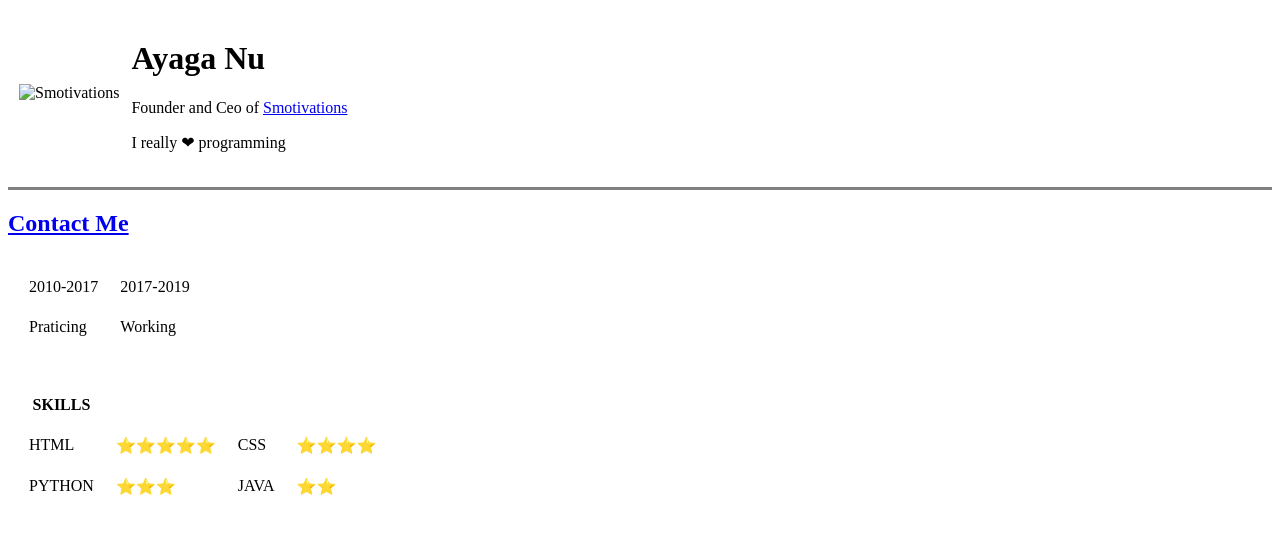
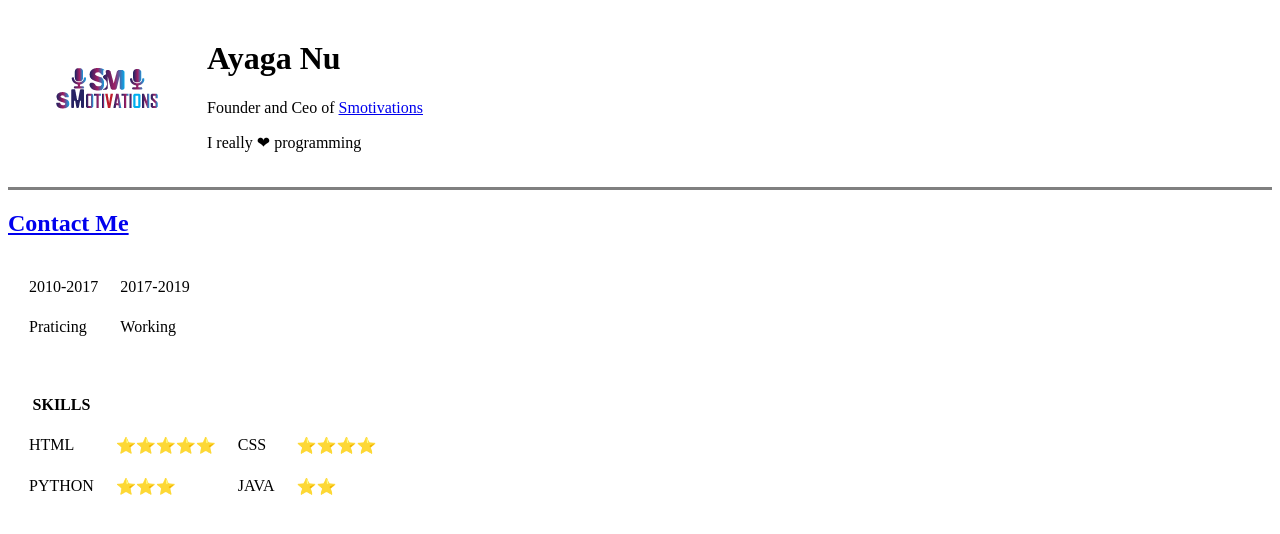
Before and after one commit to Ayagana/cv, a plain HTML site: page index.html in a window 1280 px wide. Drawn offline with Linux system fonts and the light colour scheme.

Commit message:
Update initial cv web files

```diff
--- a/index.html
+++ b/index.html
@@ -9,7 +9,7 @@
   <body>
     <table cellspacing="10">
       <tr>
-        <td><img src="icons/Title logo.png" alt="Smotivations" /></td>
+        <td><img src="Title logo.png" alt="Smotivations" /></td>
         <td>
           <h1>Ayaga Nu</h1>
           <p>
```
